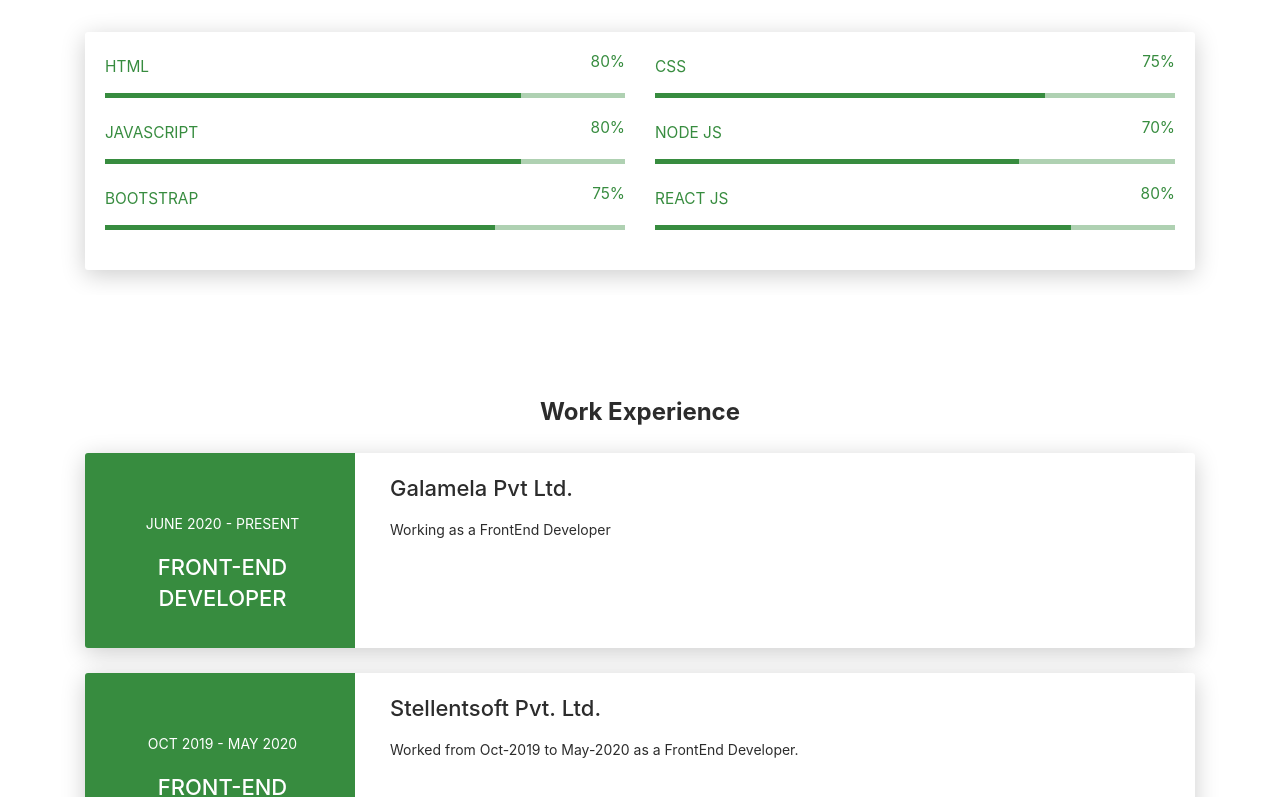
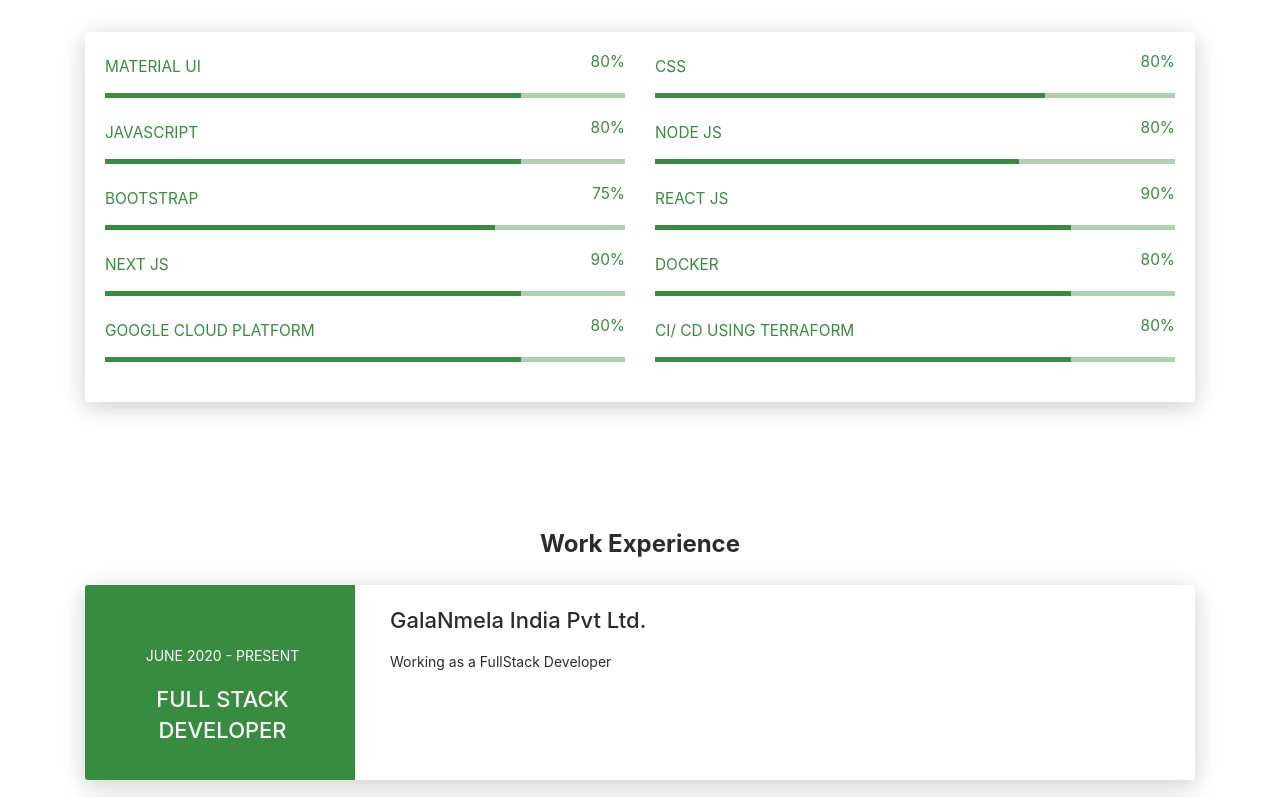
Before and after one commit to Mvijaysai/vijay-portfolio, a React (Create React App) app: page / in a window 1280 px wide. Shown: the part 1143-1940 px from the top of the page. Built offline with nearby package versions, Linux system fonts and the light colour scheme.

Commit message:
changes for cv link

```diff
--- a/src/Components/Profile.jsx
+++ b/src/Components/Profile.jsx
@@ -29,7 +29,7 @@
           </a>
           <a
             className="btn btn-primary"
-            href="https://docs.google.com/document/d/1qjwZjIx1HNB2dJKx9kSIb0wAQy-jJ7ErVKrgOqUlVfQ/edit?usp=sharing"
+            href="https://docs.google.com/document/d/1hUtd1QI1_VKKCLJrDDKPJFildeQvF0BJ/edit?usp=sharing&ouid=107145014403884074263&rtpof=true&sd=true"
             data-aos="zoom-in"
             data-aos-anchor="data-aos-anchor"
             target="_blank"
--- a/src/Components/Skills.jsx
+++ b/src/Components/Skills.jsx
@@ -13,7 +13,7 @@
             <div className="row">
               <div className="col-md-6">
                 <div className="progress-container progress-primary">
-                  <span className="progress-badge">HTML</span>
+                  <span className="progress-badge">Material UI</span>
                   <div className="progress">
                     <div
                       className="progress-bar progress-bar-primary"
@@ -45,7 +45,7 @@
                       aria-valuemax="100"
                       style={{ width: "75%" }}
                     ></div>
-                    <span className="progress-value">75%</span>
+                    <span className="progress-value">80%</span>
                   </div>
                 </div>
               </div>
@@ -85,7 +85,7 @@
                       aria-valuemax="100"
                       style={{ width: "70%" }}
                     ></div>
-                    <span className="progress-value">70%</span>
+                    <span className="progress-value">80%</span>
                   </div>
                 </div>
               </div>
@@ -125,6 +125,82 @@
                       aria-valuemax="100"
                       style={{ width: "80%" }}
                     ></div>
+                    <span className="progress-value">90%</span>
+                  </div>
+                </div>
+              </div>
+              <div className="col-md-6">
+                <div className="progress-container progress-primary">
+                  <span className="progress-badge">Next JS</span>
+                  <div className="progress">
+                    <div
+                      className="progress-bar progress-bar-primary"
+                      data-aos="progress-full"
+                      data-aos-offset="10"
+                      data-aos-duration="2000"
+                      role="progressbar"
+                      aria-valuenow="60"
+                      aria-valuemin="0"
+                      aria-valuemax="100"
+                      style={{ width: "80%" }}
+                    ></div>
+                    <span className="progress-value">90%</span>
+                  </div>
+                </div>
+              </div>
+              <div className="col-md-6">
+                <div className="progress-container progress-primary">
+                  <span className="progress-badge">Docker </span>
+                  <div className="progress">
+                    <div
+                      className="progress-bar progress-bar-primary"
+                      data-aos="progress-full"
+                      data-aos-offset="10"
+                      data-aos-duration="2000"
+                      role="progressbar"
+                      aria-valuenow="60"
+                      aria-valuemin="0"
+                      aria-valuemax="100"
+                      style={{ width: "80%" }}
+                    ></div>
+                    <span className="progress-value">80%</span>
+                  </div>
+                </div>
+              </div>
+              <div className="col-md-6">
+                <div className="progress-container progress-primary">
+                  <span className="progress-badge">Google Cloud Platform </span>
+                  <div className="progress">
+                    <div
+                      className="progress-bar progress-bar-primary"
+                      data-aos="progress-full"
+                      data-aos-offset="10"
+                      data-aos-duration="2000"
+                      role="progressbar"
+                      aria-valuenow="60"
+                      aria-valuemin="0"
+                      aria-valuemax="100"
+                      style={{ width: "80%" }}
+                    ></div>
+                    <span className="progress-value">80%</span>
+                  </div>
+                </div>
+              </div>
+              <div className="col-md-6">
+                <div className="progress-container progress-primary">
+                  <span className="progress-badge"> CI/ CD using Terraform</span>
+                  <div className="progress">
+                    <div
+                      className="progress-bar progress-bar-primary"
+                      data-aos="progress-full"
+                      data-aos-offset="10"
+                      data-aos-duration="2000"
+                      role="progressbar"
+                      aria-valuenow="60"
+                      aria-valuemin="0"
+                      aria-valuemax="100"
+                      style={{ width: "80%" }}
+                    ></div>
                     <span className="progress-value">80%</span>
                   </div>
                 </div>
--- a/src/Components/staticData.js
+++ b/src/Components/staticData.js
@@ -3,15 +3,15 @@
     experience: [
       {
         fromTo: "June 2020 - Present",
-        designation: "Front-end Developer",
-        companyName: "Galamela Pvt Ltd.",
-        description: "Working as a FrontEnd Developer"
+        designation: "Full Stack Developer",
+        companyName: "GalaNmela India Pvt Ltd.",
+        description: "Working as a FullStack Developer"
       },
       {
-        fromTo: "Oct 2019 - MAY 2020",
+        fromTo: "July 2019 - June 2020",
         designation: "Front-end Developer",
         companyName: "Stellentsoft Pvt. Ltd.",
-        description: "Worked from Oct-2019 to May-2020 as a FrontEnd Developer."
+        description: "Worked from July-2019 to June-2020 as a FrontEnd React JS Developer."
       },
 
     ],
```
